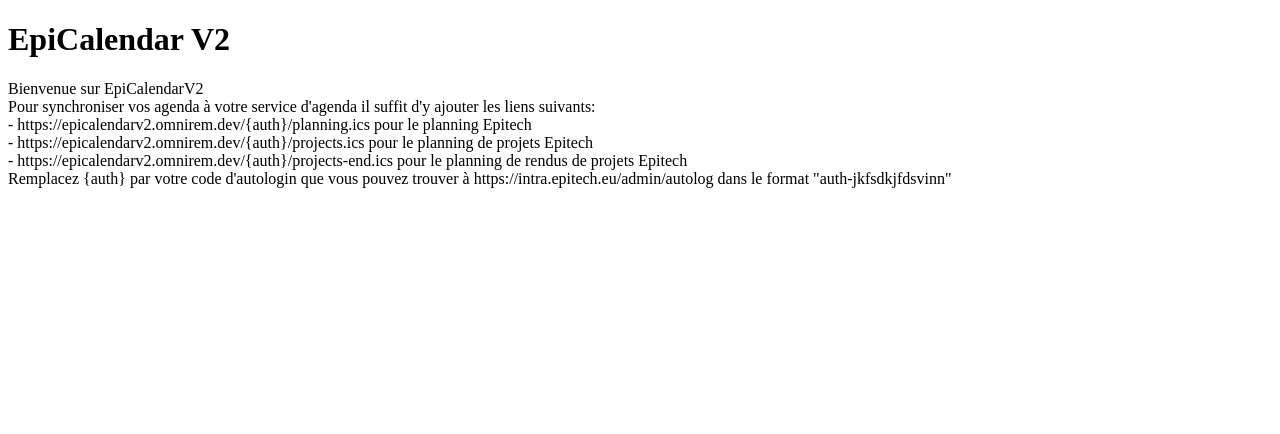
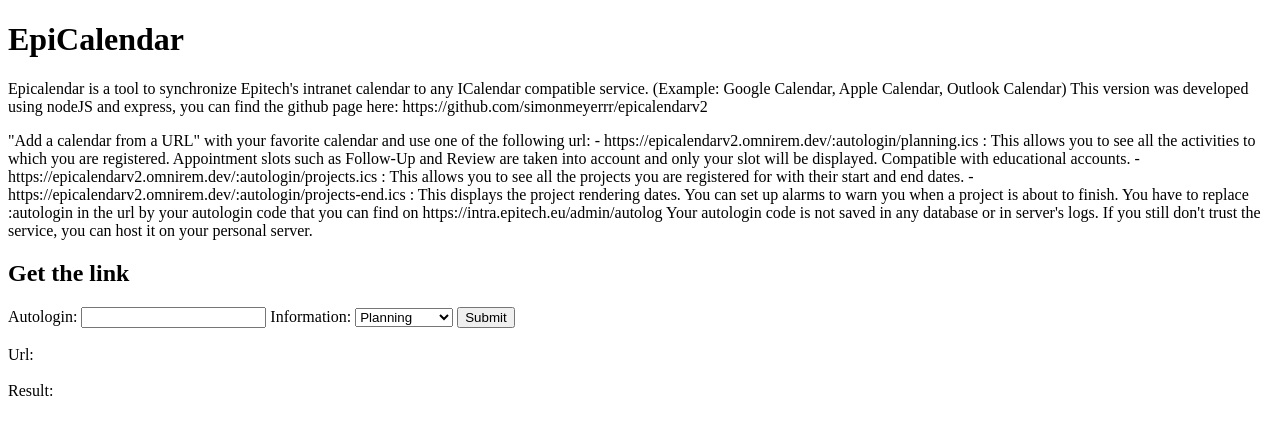
Before and after one commit to simonmeyerrr/epicalendarV2, a website: page public/index.html in a window 1280 px wide. Drawn offline with nearby package versions, Linux system fonts and the light colour scheme.

Commit message:
add html page without css

```diff
--- a/public/index.html
+++ b/public/index.html
@@ -1,17 +1,95 @@
 <!DOCTYPE html>
 <html>
+<head>
+    <script src="https://code.jquery.com/jquery-1.9.1.js"></script>
+</head>
 <body>
 
-    <h1>EpiCalendar V2</h1>
+<h1>EpiCalendar</h1>
 
-    <p>
-        Bienvenue sur EpiCalendarV2 <br/>
-        Pour synchroniser vos agenda à votre service d'agenda il suffit d'y ajouter les liens suivants: <br/>
-        - https://epicalendarv2.omnirem.dev/{auth}/planning.ics pour le planning Epitech <br/>
-        - https://epicalendarv2.omnirem.dev/{auth}/projects.ics pour le planning de projets Epitech<br/>
-        - https://epicalendarv2.omnirem.dev/{auth}/projects-end.ics pour le planning de rendus de projets Epitech<br/>
-        Remplacez {auth} par votre code d'autologin que vous pouvez trouver à https://intra.epitech.eu/admin/autolog dans le format "auth-jkfsdkjfdsvinn"<br/>
-    </p>
+<p>
+    Epicalendar is a tool to synchronize Epitech's intranet calendar to any ICalendar compatible service.
+    (Example: Google Calendar, Apple Calendar, Outlook Calendar)
+
+    This version was developed using nodeJS and express, you can find the github page here:
+    https://github.com/simonmeyerrr/epicalendarv2
+</p>
+<p>
+    "Add a calendar from a URL" with your favorite calendar and use one of the following url:
+
+    - https://epicalendarv2.omnirem.dev/:autologin/planning.ics :
+
+    This allows you to see all the activities to which you are registered. Appointment slots such as Follow-Up and
+    Review are taken into account and only your slot will be displayed. Compatible with educational accounts.
+
+    - https://epicalendarv2.omnirem.dev/:autologin/projects.ics :
+
+    This allows you to see all the projects you are registered for with their start and end dates.
+
+    - https://epicalendarv2.omnirem.dev/:autologin/projects-end.ics :
+
+    This displays the project rendering dates. You can set up alarms to warn you when a project is about to finish.
+
+
+    You have to replace :autologin in the url by your autologin code that you can find on
+    https://intra.epitech.eu/admin/autolog
+
+    Your autologin code is not saved in any database or in server's logs. If you still don't trust the service, you can
+    host it on your personal server.
+</p>
+
+<h2> Get the link </h2>
+
+<form id="form">
+    <label for="autologin">Autologin: </label>
+    <input type="text" name="autologin" id="autologin" required/>
+
+    <label for="info"> Information: </label>
+    <select id="info" name="info">
+        <option value="planning"> Planning</option>
+        <option value="projects"> Projects</option>
+        <option value="projects-end"> Projects End</option>
+    </select>
+
+    <input type="submit" value="Submit"/>
+</form>
+
+<br/>
+<div>
+    Url: <span id="final_url"></span>
+</div>
+<br/>
+<div>
+    Result: <span id="result"></span>
+</div>
+<script type='text/javascript'>
+    var loading = false;
+    $("#form").submit(function (event) {
+        event.preventDefault();
+        if (loading)
+            return;
+        document.getElementById("result").innerHTML = `Loading...`;
+        document.getElementById("final_url").innerHTML = `https://epicalendarv2.omnirem.dev/${event.target[0].value}/${event.target[1].value}.ics`;
+        fetch(`/${event.target[0].value}/${event.target[1].value}.ics`)
+            .then((response) => {
+                if (response.status !== 200) {
+                    response.json().then(function (data) {
+                        document.getElementById("result").innerHTML = data.error;
+                        loading = false;
+                    });
+                } else {
+                    response.text().then(function (data) {
+                        document.getElementById("result").innerHTML = data;
+                        loading = false;
+                    });
+                }
+
+            })
+            .catch(function (err) {
+                document.getElementById("result").innerHTML = err;
+            });
+    });
+</script>
 
 </body>
 </html>
--- a/src/routes.js
+++ b/src/routes.js
@@ -6,8 +6,7 @@
 app.use(express.static('public'));
 
 app.get('/',            (req, res) => {res.sendFile('index.html')});
-app.get('/index.html',  (req, res) => {res.sendFile('index.html')});
-//app.get('/index.css',   (req, res) => {res.sendFile('index.css')});
+app.get('/index.css',   (req, res) => {res.sendFile('index.css')});
 //app.get('/index.js',    (req, res) => {res.sendFile('index.js')});
 //app.get('/favicon.ico', (req, res) => {res.sendFile('favicon.ico')});
 
```
Also changed, not shown: README.md (added), public/index.css (added).
